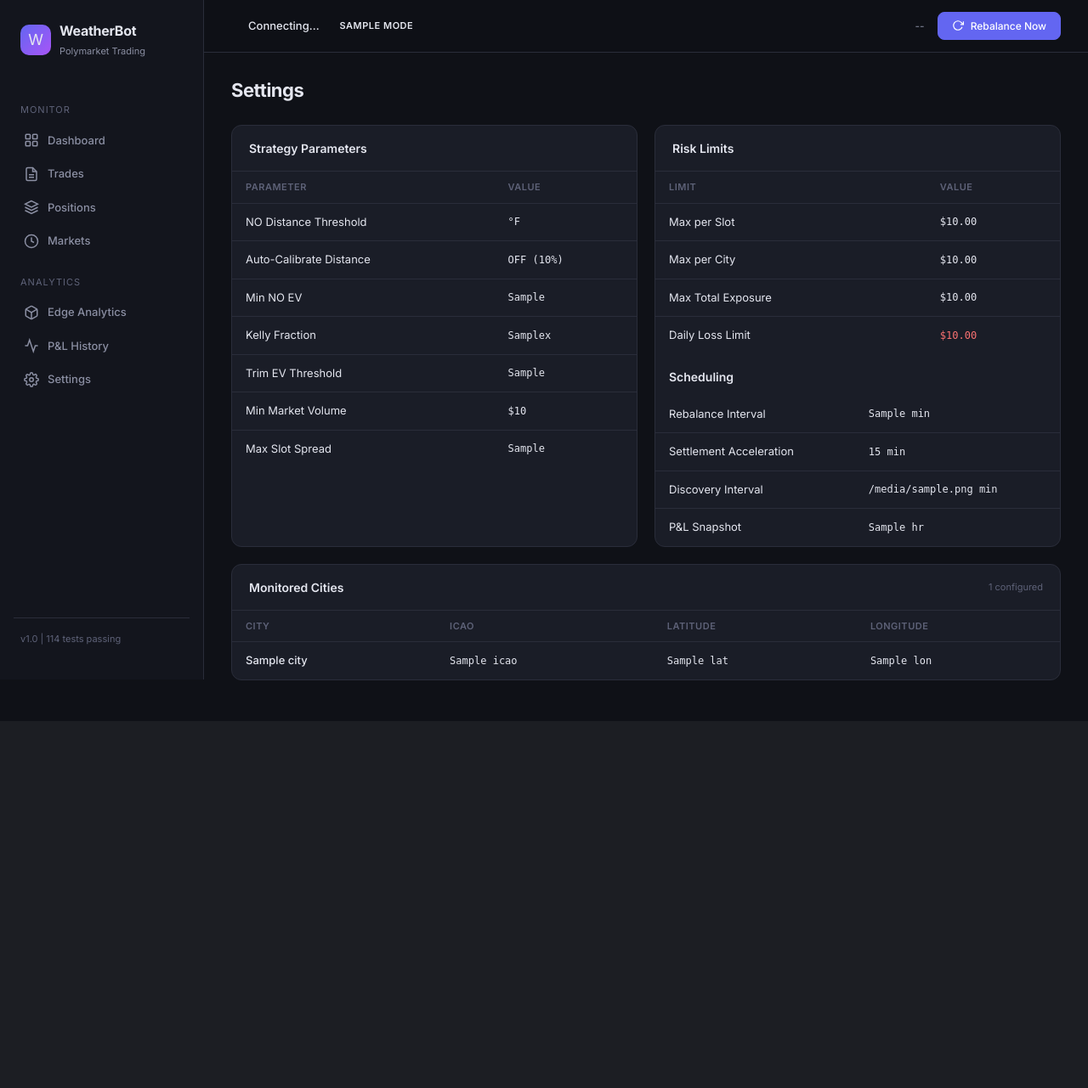
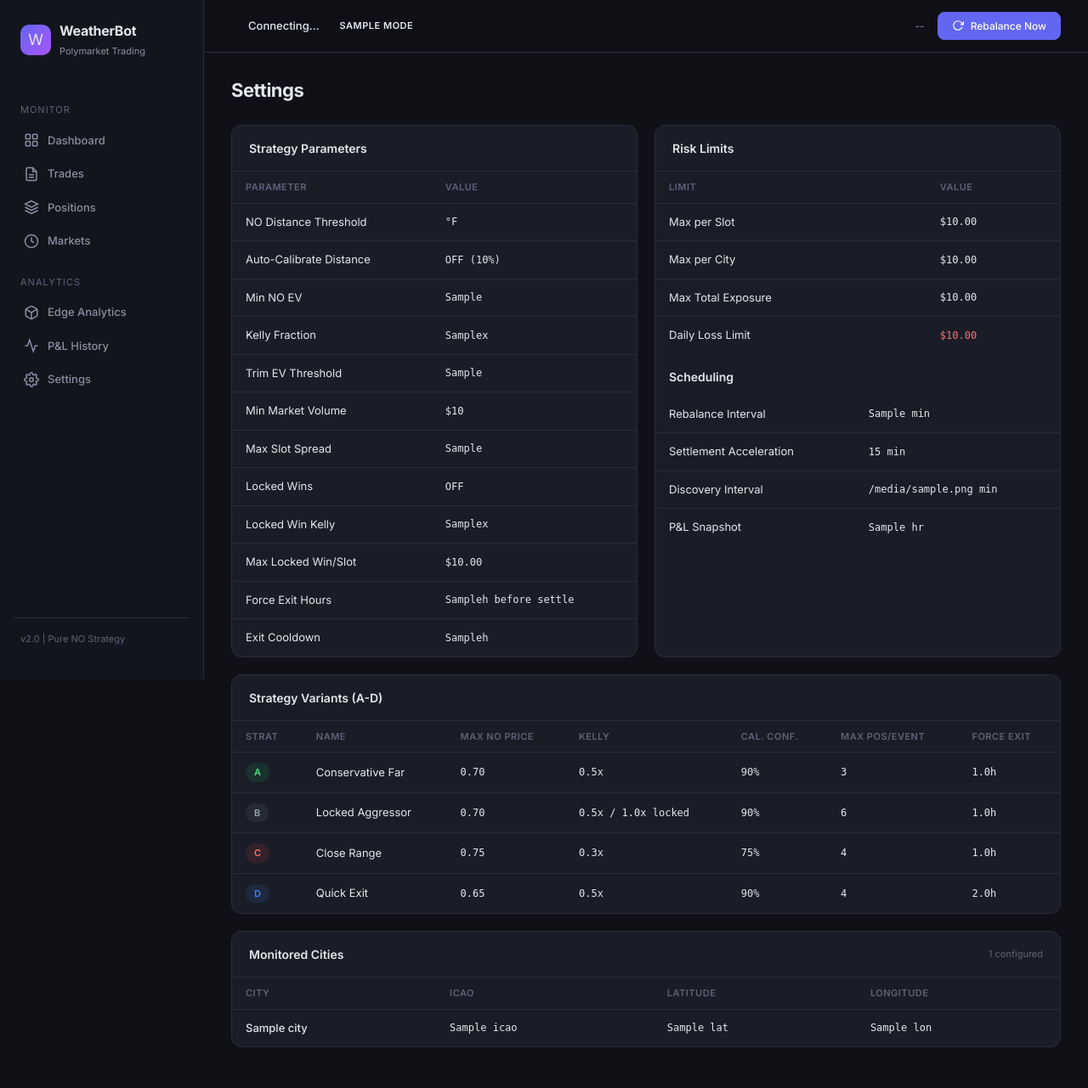
Before and after one commit to windowslhh/polymarket_weather_trade_bot, a Python web app: template src/web/templates/config.html in a window 1280 px wide. Shown: the whole page at 85% size. Before the commit the page ends 849 px from the top, so only its background shows below. Run offline with Jinja, Linux system fonts and the light colour scheme; the template is opened without the code that fills it: most values are stand-ins (such as "Sample title", 1, 10 or a date in 2020).

Commit message:
Fix frontend: positions page crash + 6-strategy display bug
Root cause: old paper-mode positions with strategy E/F caused:
1. positions.html crash — strat_realized[E] KeyError (only A-D keys)
2. All pages showing 6 strategies instead of 4

Fixes:
- app.py: Replace dynamic all_strats with fixed A-D, remap legacy E/F→B
- app.py: Filter strategy_summary to A-D in dashboard and positions
- positions.html: Use .get() for strat_realized/strat_pnl/strat_exposure
- trades.html: Use .get() for all dict accesses in strategy cards
- trades.html: Fix colspan 13→14 to match column count
- config.html: Add new strategy fields (locked wins, exit, cooldown)
- config.html: Add strategy variants comparison table (A-D)
- base.html: Update footer to v2.0

Co-Authored-By: Claude Opus 4.6 <noreply@anthropic.com>

```diff
--- a/src/web/templates/base.html
+++ b/src/web/templates/base.html
@@ -217,7 +217,7 @@
             Settings
         </a>
         <div class="sidebar-footer">
-            <div style="font-size:11px;color:var(--text-dim);">v1.0 | 114 tests passing</div>
+            <div style="font-size:11px;color:var(--text-dim);">v2.0 | Pure NO Strategy</div>
         </div>
     </aside>
 
--- a/src/web/templates/config.html
+++ b/src/web/templates/config.html
@@ -16,6 +16,11 @@
             <tr><td>Trim EV Threshold</td><td class="td-mono">{{ strategy.min_trim_ev }}</td></tr>
             <tr><td>Min Market Volume</td><td class="td-mono">${{ "%.0f"|format(strategy.min_market_volume) }}</td></tr>
             <tr><td>Max Slot Spread</td><td class="td-mono">{{ strategy.max_slot_spread }}</td></tr>
+            <tr><td>Locked Wins</td><td class="td-mono">{{ "ON" if strategy.enable_locked_wins else "OFF" }}</td></tr>
+            <tr><td>Locked Win Kelly</td><td class="td-mono">{{ strategy.locked_win_kelly_fraction }}x</td></tr>
+            <tr><td>Max Locked Win/Slot</td><td class="td-mono">${{ "%.2f"|format(strategy.max_locked_win_per_slot_usd) }}</td></tr>
+            <tr><td>Force Exit Hours</td><td class="td-mono">{{ strategy.force_exit_hours }}h before settle</td></tr>
+            <tr><td>Exit Cooldown</td><td class="td-mono">{{ strategy.exit_cooldown_hours }}h</td></tr>
             </tbody>
         </table>
     </div>
@@ -47,6 +52,19 @@
 </div>
 
 <div class="panel">
+    <div class="panel-header"><h3>Strategy Variants (A-D)</h3></div>
+    <table>
+        <thead><tr><th>Strat</th><th>Name</th><th>Max NO Price</th><th>Kelly</th><th>Cal. Conf.</th><th>Max Pos/Event</th><th>Force Exit</th></tr></thead>
+        <tbody>
+        <tr><td><span class="tag tag-settling">A</span></td><td>Conservative Far</td><td class="td-mono">0.70</td><td class="td-mono">0.5x</td><td class="td-mono">90%</td><td class="td-mono">3</td><td class="td-mono">1.0h</td></tr>
+        <tr><td><span class="tag tag-stable">B</span></td><td>Locked Aggressor</td><td class="td-mono">0.70</td><td class="td-mono">0.5x / 1.0x locked</td><td class="td-mono">90%</td><td class="td-mono">6</td><td class="td-mono">1.0h</td></tr>
+        <tr><td><span class="tag tag-breakout-up">C</span></td><td>Close Range</td><td class="td-mono">0.75</td><td class="td-mono">0.3x</td><td class="td-mono">75%</td><td class="td-mono">4</td><td class="td-mono">1.0h</td></tr>
+        <tr><td><span class="tag tag-breakout-down">D</span></td><td>Quick Exit</td><td class="td-mono">0.65</td><td class="td-mono">0.5x</td><td class="td-mono">90%</td><td class="td-mono">4</td><td class="td-mono">2.0h</td></tr>
+        </tbody>
+    </table>
+</div>
+
+<div class="panel">
     <div class="panel-header">
         <h3>Monitored Cities</h3>
         <span style="font-size:11px;color:var(--text-dim);">{{ cities|length }} configured</span>
--- a/src/web/templates/positions.html
+++ b/src/web/templates/positions.html
@@ -46,12 +46,12 @@
         </h3>
         <div style="display:flex;gap:16px;font-size:12px;">
             <span style="color:var(--text-muted);">{{ strat_positions|length }} positions</span>
-            <span style="color:var(--text-muted);">${{ "%.2f"|format(strat_exposure[strat_name]) }}</span>
-            {% set strat_total = strat_realized[strat_name] + strat_pnl[strat_name] %}
+            <span style="color:var(--text-muted);">${{ "%.2f"|format(strat_exposure.get(strat_name, 0)) }}</span>
+            {% set strat_total = strat_realized.get(strat_name, 0) + strat_pnl.get(strat_name, 0) %}
             <span class="{{ 'positive' if strat_total >= 0 else 'negative' }}" style="font-weight:600;">
                 {{ '+' if strat_total > 0 else '' }}${{ "%.2f"|format(strat_total) }}
             </span>
-            <span style="color:var(--text-dim);font-size:11px;">(R:{{ '+' if strat_realized[strat_name] > 0 else '' }}${{ "%.1f"|format(strat_realized[strat_name]) }} / U:{{ '+' if strat_pnl[strat_name] > 0 else '' }}${{ "%.1f"|format(strat_pnl[strat_name]) }})</span>
+            <span style="color:var(--text-dim);font-size:11px;">(R:{{ '+' if strat_realized.get(strat_name, 0) > 0 else '' }}${{ "%.1f"|format(strat_realized.get(strat_name, 0)) }} / U:{{ '+' if strat_pnl.get(strat_name, 0) > 0 else '' }}${{ "%.1f"|format(strat_pnl.get(strat_name, 0)) }})</span>
         </div>
     </div>
     {% if strat_positions %}
```
Also changed, not shown: src/web/app.py (+30 -24 lines), src/web/templates/trades.html (+4 -4 lines).
